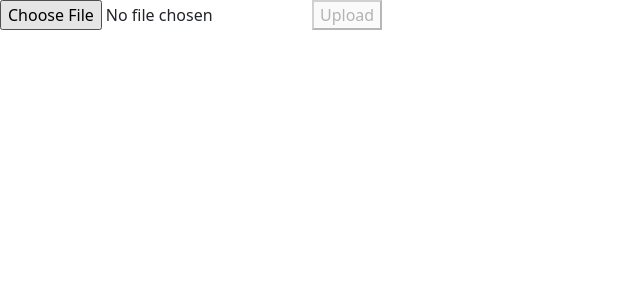
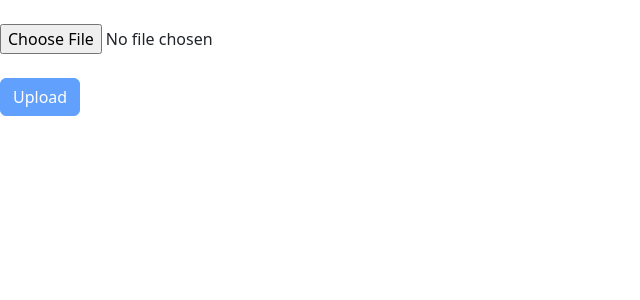
Before and after one commit to kbenavides1312/my-expenses_ui-react, a React (Create React App) app in the folder my-expenses-ui/: page /upload in a window 1280 px wide. Shown: the top 300 px of the page, without its empty margins (0-640 px from the left). Built offline with nearby package versions, Linux system fonts and the light colour scheme.

Commit message:
button style

```diff
--- a/my-expenses-ui/src/Components/FileUpload.js
+++ b/my-expenses-ui/src/Components/FileUpload.js
@@ -1,5 +1,6 @@
 import React, { useState } from 'react';
 import { uploadReceiptXML } from '../Services/Receipts'
+import { Button } from 'react-bootstrap';
 
 function FileUpload() {
     const [file, setFile] = useState(null);
@@ -28,10 +29,15 @@ function FileUpload() {
 
     return (
         <div>
+            <br/>
             <input type="file" onChange={handleChange} />
-            <button onClick={handleUpload} disabled={!file || uploading}>
+            <br/>
+            <br/>
+            <Button
+            variant='primary'
+            onClick={handleUpload} disabled={!file || uploading}>
                 {uploading ? 'Uploading...' : 'Upload'}
-            </button>
+            </Button>
         </div>
     );
 }
```
